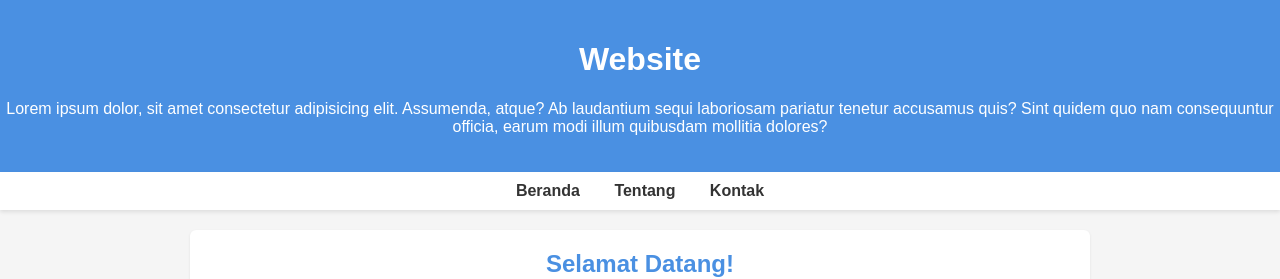
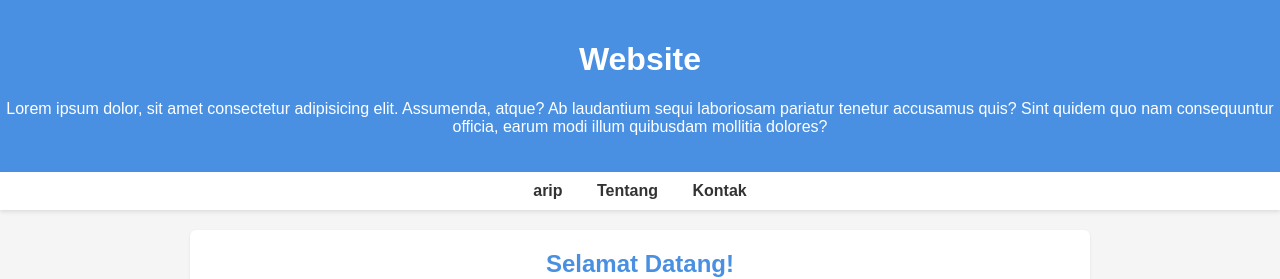
Before and after one commit to Rafkaihza/cicd, a plain HTML site: page index.html in a window 1280 px wide. Shown: the top 279 px of the page. Drawn offline with Linux system fonts and the light colour scheme.

Commit message:
Update index.html

```diff
--- a/index.html
+++ b/index.html
@@ -121,7 +121,7 @@
     </header>
 
     <nav>
-        <a href="#beranda">Beranda</a>
+        <a href="#beranda">arip</a>
         <a href="#tentang">Tentang</a>
         <a href="#kontak">Kontak</a>
     </nav>
```
